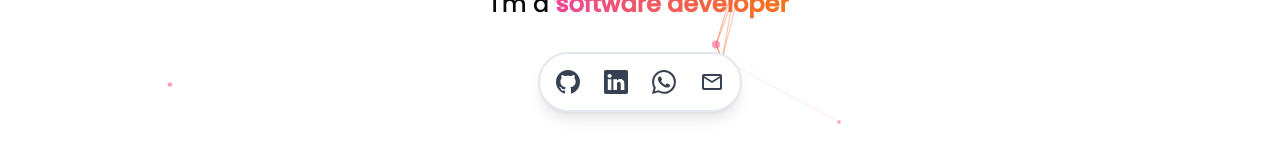
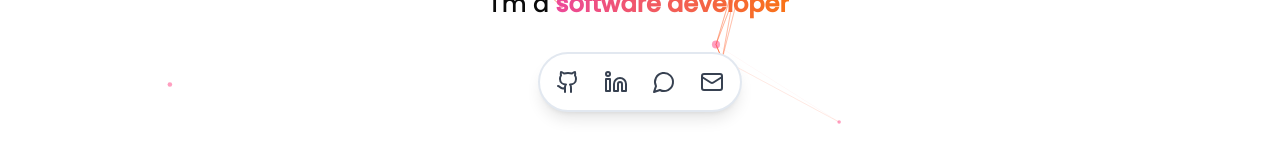
Before and after one commit to nielassis/my-portifolio, a Next.js app: page / in a window 1280 px wide. Shown: the part 398-539 px from the top of the page. Built offline with nearby package versions, Linux system fonts and the light colour scheme.

Commit message:
refactor: create reusable component for socials

```diff
--- a/src/app/page.tsx
+++ b/src/app/page.tsx
@@ -2,10 +2,7 @@ import Header from "@/components/shared/header/header";
 import ParticlesBackground from "@/components/pages/main/ParticleBackground/ParticleBackground";
 import ProjectsGalery from "@/components/pages/main/projects/projectsGalery";
 import ProjectsHighlights from "@/components/pages/main/projects/projectsHighlights";
-import Tooltip from "@/components/shared/Tooltip/tooltip";
-import Link from "next/link";
-import { BsGithub, BsLinkedin, BsWhatsapp } from "react-icons/bs";
-import { MdOutlineMailOutline } from "react-icons/md";
+import SocialsBar from "@/components/shared/socials/socialsBar";
 
 export default function Home() {
   return (
@@ -23,34 +20,7 @@ export default function Home() {
             </span>
           </h1>
           <div className="flex flex-wrap items-center justify-center gap-6 bg-white p-4 rounded-full border-2 border-slate-200 shadow-lg mt-8 hover:border-slate-300 transition-all duration-300">
-            <span className="text-2xl text-gray-700 hover:text-violet-500 transform hover:scale-110 transition-all duration-300">
-              <Link href="https://github.com/nielassis" target="_blank">
-                <Tooltip text="Github">
-                  <BsGithub />
-                </Tooltip>
-              </Link>
-            </span>
-            <span className="text-2xl text-gray-700 hover:text-blue-500 transform hover:scale-110 transition-all duration-300">
-              <Link href="https://linkedin.com/in/nielassis" target="_blank">
-                <Tooltip text="Linkedin">
-                  <BsLinkedin />
-                </Tooltip>
-              </Link>
-            </span>
-            <span className="text-2xl text-gray-700 hover:text-green-500 transform hover:scale-110 transition-all duration-300">
-              <Link href="https://wa.link/osr8cz" target="_blank">
-                <Tooltip text="WhatsApp">
-                  <BsWhatsapp />
-                </Tooltip>
-              </Link>
-            </span>
-            <span className="text-2xl text-gray-700 hover:text-red-500 transform hover:scale-110 transition-all duration-300">
-              <Link href="mailto:nielvitorba@gmail.com" target="_blank">
-                <Tooltip text="Email">
-                  <MdOutlineMailOutline />
-                </Tooltip>
-              </Link>
-            </span>
+            <SocialsBar />
           </div>
         </section>
       </div>
--- /dev/null
+++ b/src/components/shared/socials/index.tsx
@@ -0,0 +1,36 @@
+import Link from "next/link";
+import React from "react";
+import Tooltip from "../Tooltip/tooltip";
+import { LucideIcon } from "lucide-react";
+import { cn } from "@/lib/utils";
+
+type SocialProps = {
+  icon: LucideIcon;
+  link: string;
+  tooltip: string;
+  className?: string;
+};
+
+export default function Socials({
+  className,
+  link,
+  tooltip,
+  icon: Icon,
+}: SocialProps) {
+  return (
+    <div className="">
+      <span
+        className={cn(
+          className,
+          "text-2xl transform hover:scale-110 transition-all duration-300"
+        )}
+      >
+        <Link href={link} target="_blank">
+          <Tooltip text={tooltip}>
+            <Icon />
+          </Tooltip>
+        </Link>
+      </span>
+    </div>
+  );
+}
--- /dev/null
+++ b/src/components/shared/socials/socialsBar.tsx
@@ -0,0 +1,34 @@
+import React from "react";
+import Socials from ".";
+import { Github, Linkedin, Mail, MessageCircle } from "lucide-react";
+
+export default function SocialsBar() {
+  return (
+    <>
+      <Socials
+        link="https://github.com/nielassis"
+        tooltip="Github"
+        icon={Github}
+        className="text-gray-700 hover:text-violet-500"
+      />
+      <Socials
+        link="https://www.linkedin.com/in/nielassis/"
+        tooltip="LinkedIn"
+        icon={Linkedin}
+        className="text-gray-700 hover:text-blue-500"
+      />
+      <Socials
+        link=""
+        tooltip="WhatsApp Business"
+        icon={MessageCircle}
+        className="text-gray-700 hover:text-green-500"
+      />
+      <Socials
+        link="mailto:nielvitorba@gmail.com"
+        tooltip="Email"
+        icon={Mail}
+        className="text-gray-700 hover:text-red-500"
+      />
+    </>
+  );
+}
```
